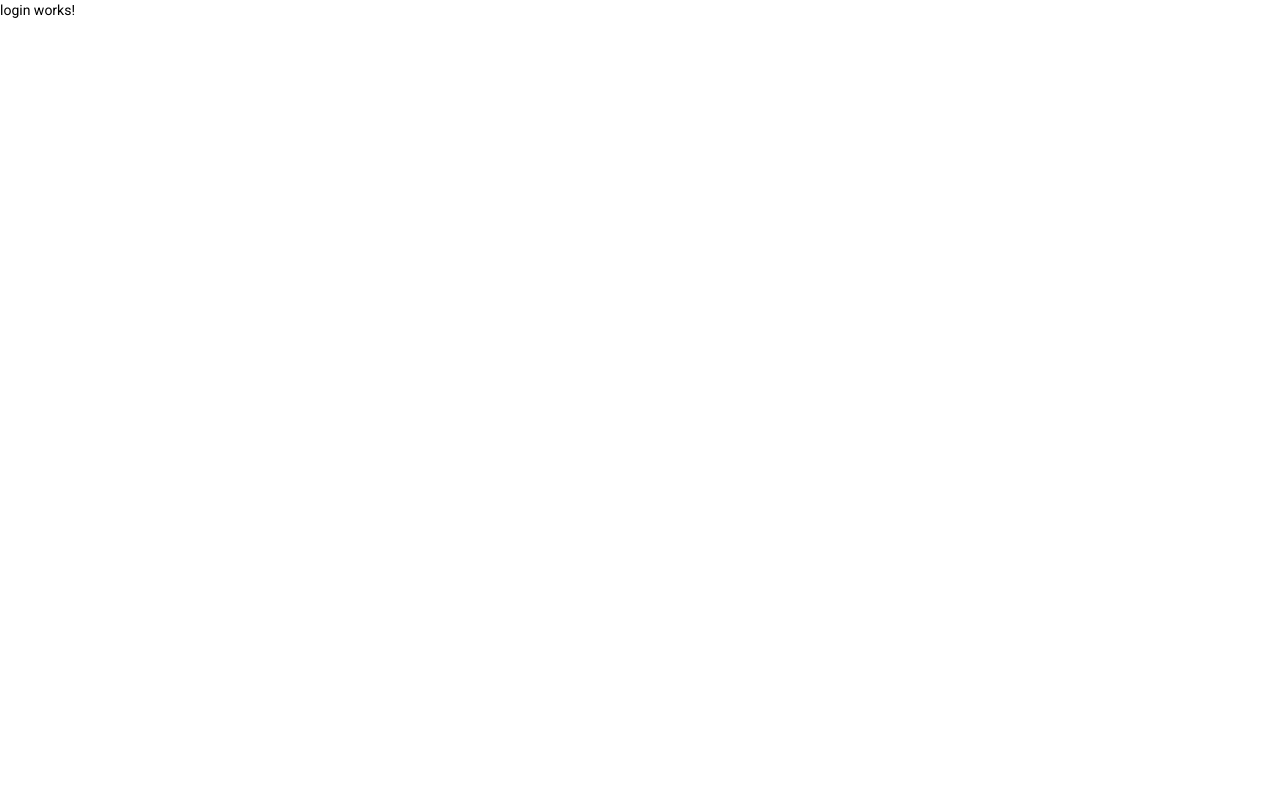
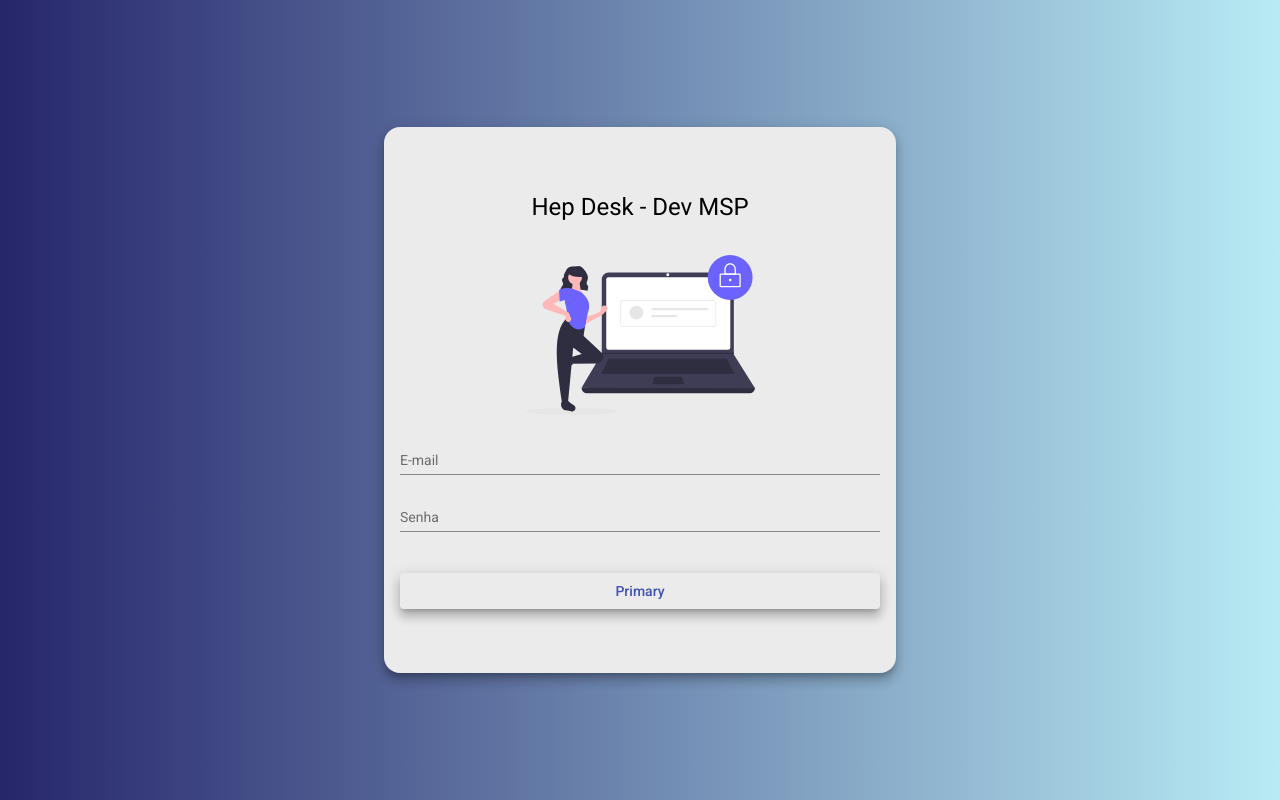
Before and after one commit to MateusSilvaPereira/helpdesk-front, an Angular app: page /login in a window 1280 px wide. Built offline with nearby package versions, Linux system fonts and the light colour scheme.

Commit message:
HTML e CSS para LOGIN

```diff
--- a/src/app/components/login/login.component.css
+++ b/src/app/components/login/login.component.css
@@ -0,0 +1,35 @@
+.container {
+    height: 100%;
+    background: linear-gradient(90deg, rgb(0, 0, 0) 0%, rgb(38, 38, 107) 0%, rgb(184, 235, 245) 100%);
+    display: flex;
+    align-items: center;
+    justify-content: center;
+}
+
+.form {
+    width: 30rem;
+    height: auto;
+    background-color: rgb(235, 235, 235);
+    padding: 4rem 1rem;
+    border-radius: 1rem;
+}
+
+h1 {
+    width: 100%;
+    text-align: center;
+}
+
+img {
+    height: 10rem;
+    width: 100%;
+    margin: auto;
+    margin: 1rem auto 1rem auto;
+}
+
+.full-width {
+    width: 100%;
+}
+
+button {
+    margin-top: 1.5rem;
+}
--- a/src/app/components/login/login.component.html
+++ b/src/app/components/login/login.component.html
@@ -1 +1,18 @@
-<p>login works!</p>
+<div class="container ">
+  <form class="form mat-elevation-z8">
+    <h1>Hep Desk - Dev MSP</h1>
+    <img src="assets/img/login-image.svg" alt="Hep Desk - Dev MSP">
+    <mat-form-field class="full-width">
+      <mat-label>E-mail</mat-label>
+      <input type="email" matInput placeholder="Ex. fulano@gmail.com">
+    </mat-form-field>
+
+    <mat-form-field class="full-width">
+      <mat-label>Senha</mat-label>
+      <input type="password" matInput placeholder="Ex. 13@d">
+    </mat-form-field>
+
+    <button class="full-width mat-elevation-z8" mat-button color="primary">Primary</button>
+
+  </form>
+</div>
```
Also changed, not shown: src/assets/img/login-image.svg (added).
